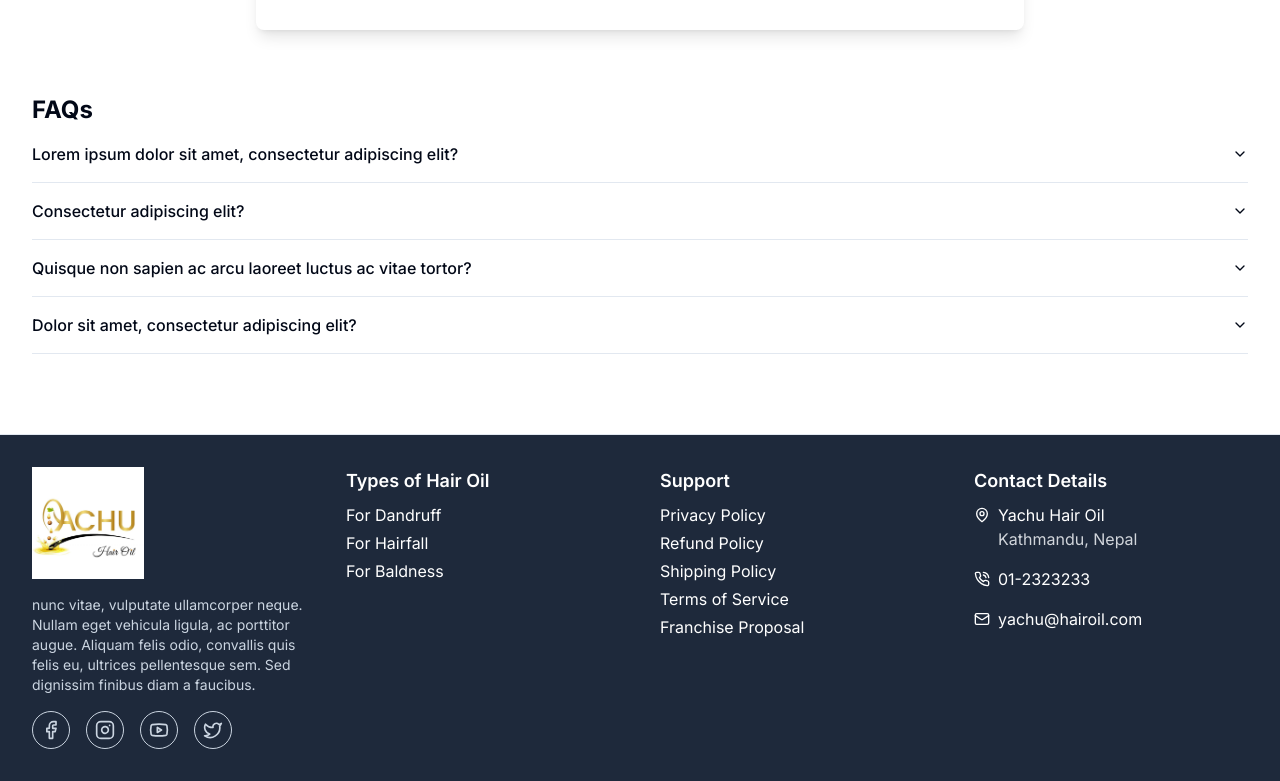
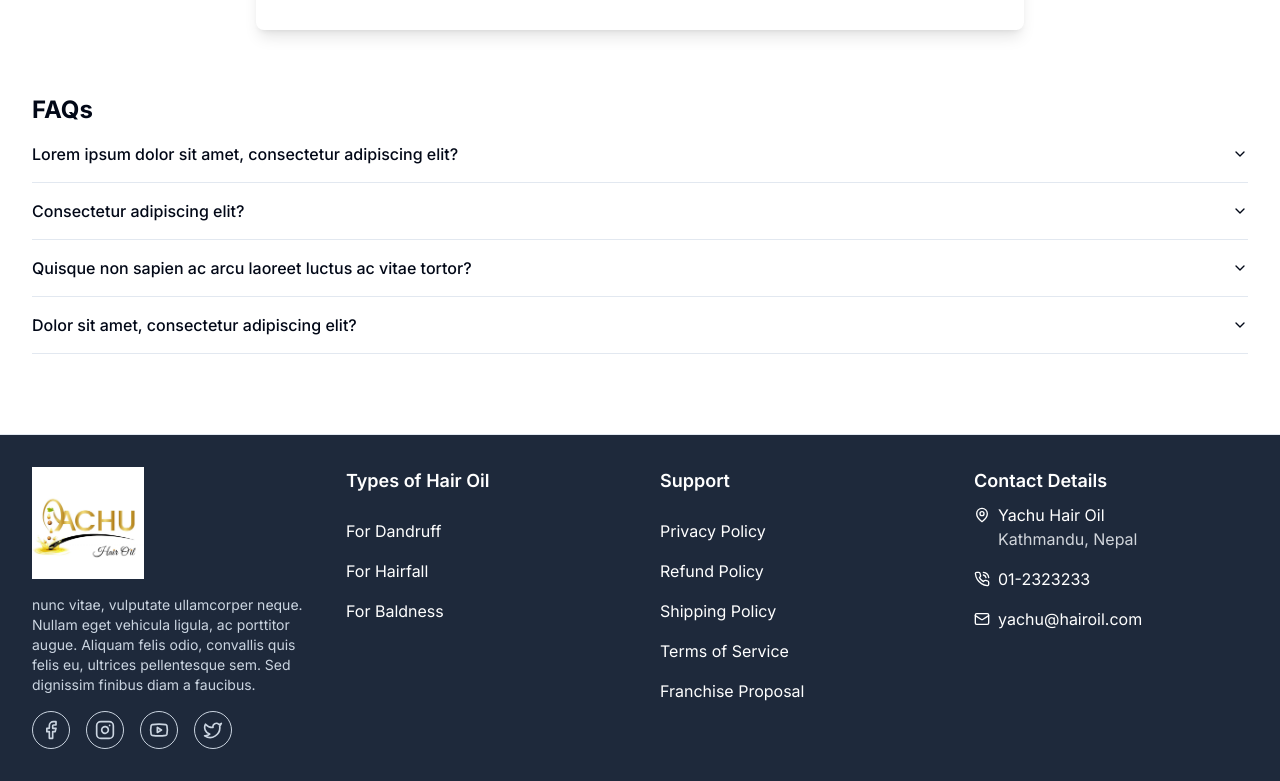
Before and after one commit to manavkhadka0/yachu, a Next.js app: page / in a window 1280 px wide. Shown: the part 4072-4853 px from the top of the page. Built offline with nearby package versions, Linux system fonts and the light colour scheme.

Commit message:
footer links spacing

```diff
--- a/components/footer/FooterLinkColumn.tsx
+++ b/components/footer/FooterLinkColumn.tsx
@@ -14,8 +14,8 @@ const FooterLinkColumn: React.FC<FooterLinkColumnProps> = ({
 }) => {
   return (
     <div>
-      <p className="text-lg font-semibold mb-2">{title}</p>
-      <div className="flex flex-col gap-1">
+      <p className="text-lg font-semibold mb-6">{title}</p>
+      <div className="flex flex-col gap-4">
         {links.map(({ name, href }, index) => (
           <Link
             href={href}
```
